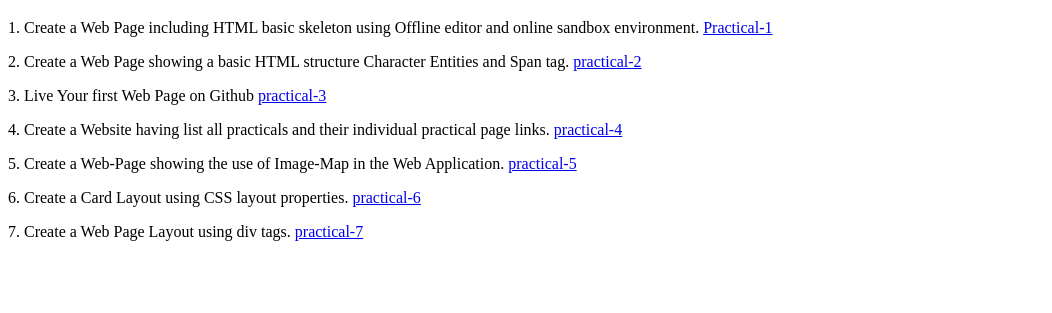
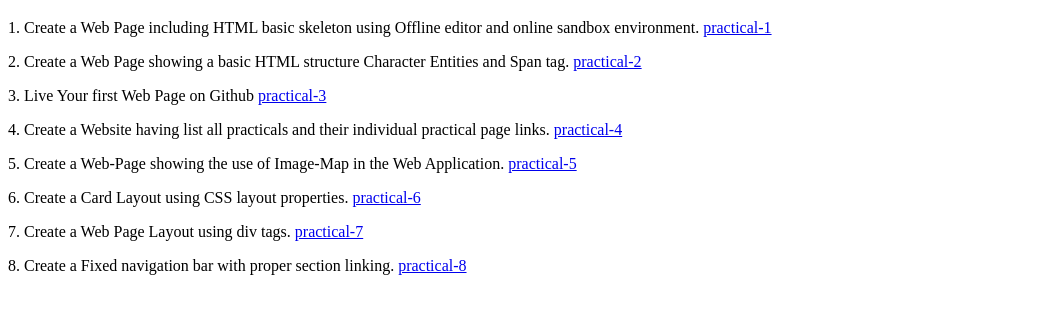
Before and after one commit to Anik-23/Practical-List, a plain HTML site: page index.html in a window 1280 px wide. Shown: the part 159-472 px from the top of the page, without its empty margins (0-1052 px from the left). Drawn offline with Linux system fonts and the light colour scheme.

Commit message:
index updated

```diff
--- a/index.html
+++ b/index.html
@@ -13,13 +13,14 @@
     <p>This is a live practical book for the subject Fullstack Development. In this book we are performing all the
         practicals related to front-end web development.</p>
     <h1 style="color: red;">List of practicals</h1>
-    <p>1. Create a Web Page including HTML basic skeleton using Offline editor and online sandbox environment. <a href="./Html_Files/Practical1.html">Practical-1</a> </p>
+    <p>1. Create a Web Page including HTML basic skeleton using Offline editor and online sandbox environment. <a href="./Html_Files/Practical1.html">practical-1</a> </p>
     <p>2. Create a Web Page showing a basic HTML structure Character Entities and Span tag. <a href="./Html_Files/Practical2.html">practical-2</a> </p>
     <p>3. Live Your first Web Page on Github <a href="https://anik-23.github.io/Fullstack-repo-of-practicals/">practical-3</a> </p>
     <p>4. Create a Website having list all practicals and their individual practical page links. <a href="./index.html">practical-4</a> </p>
     <p>5. Create a Web-Page showing the use of Image-Map in the Web Application. <a href="./Html_Files/Practical5.html">practical-5</a> </p>
     <p>6. Create a Card Layout using CSS layout properties. <a href="./Html_Files/Practical6.html">practical-6</a></p>
     <p>7. Create a Web Page Layout using div tags. <a href="./Html_Files/Practical7.html">practical-7</a></p>
+    <p>8. Create a Fixed navigation bar with proper section linking. <a href="./Html_Files/Practical8.html">practical-8</a></p>
 </body>
 
 </html>
```
